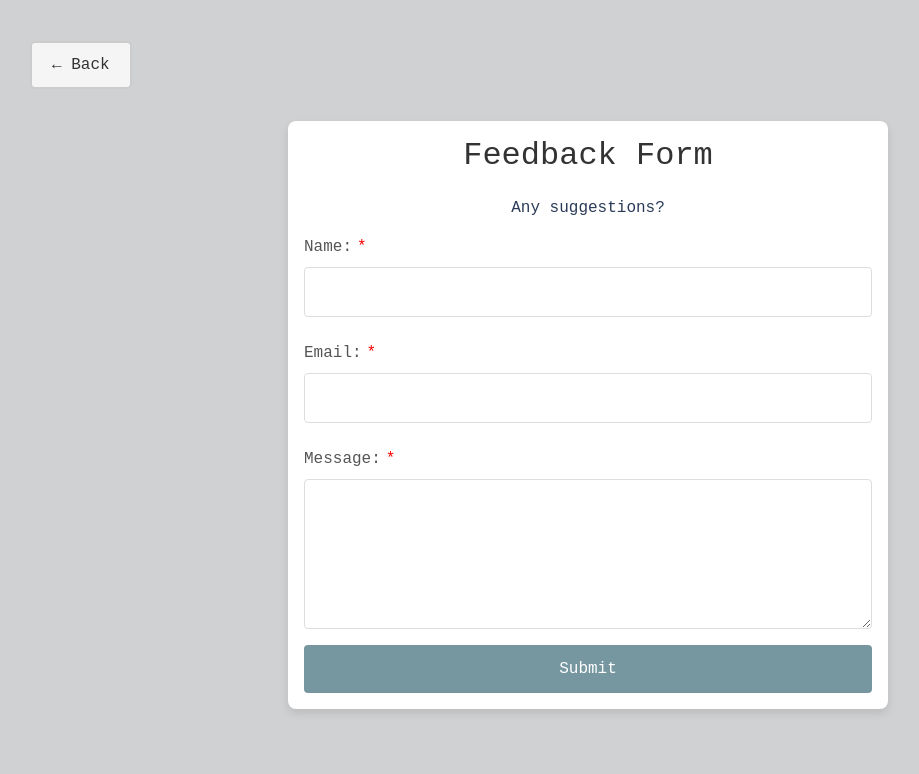
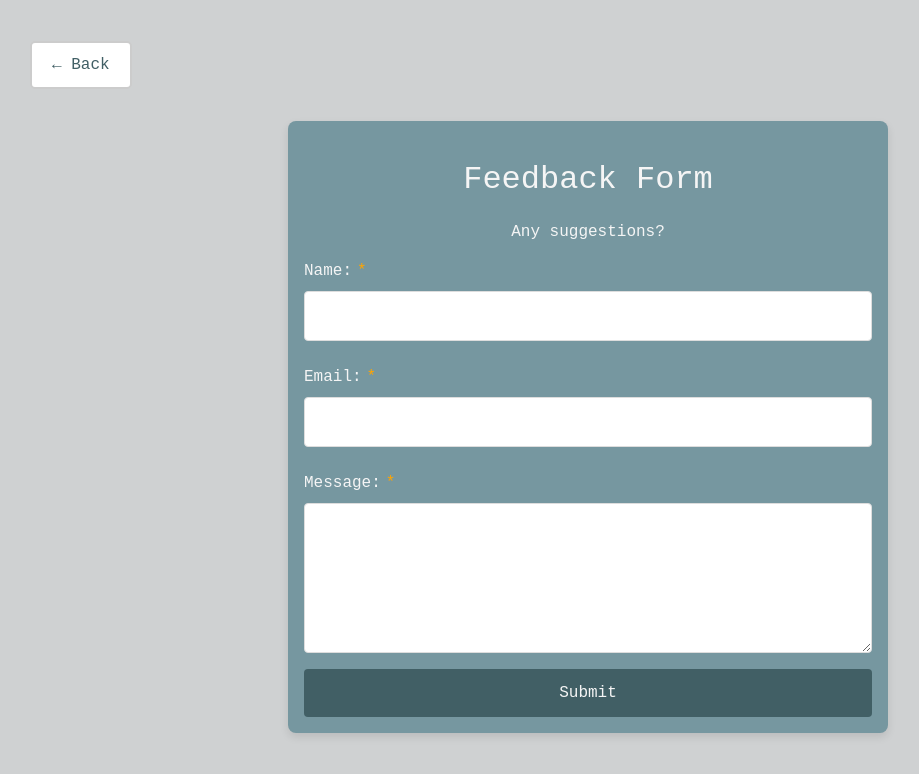
Before and after one commit to abrichards10/BrookesWorld, a React (Create React App) app: page /feedback in a window 1280 px wide. Shown: the top 774 px of the page, without its empty margins (52-971 px from the left). Built offline with nearby package versions, Linux system fonts and the light colour scheme.

Commit message:
added more feedback form formatting

```diff
--- a/src/components/App.css
+++ b/src/components/App.css
@@ -893,21 +893,29 @@ z-index: -1;
   visibility: visible;
 }
 
-
 .feedback-form-container {
   max-width: 600px;
   margin: 2rem auto;
   padding: 1rem;
-  background-color: #fff;
   border-radius: 8px;
   box-shadow: 0 4px 8px rgba(0, 0, 0, 0.1);
+}
+
+.dark-mode .feedback-form-container {
+  background-color: rgba(0, 0, 0, 0.431);
+  color: var(--dark-text);
+}
+
+.light-mode .feedback-form-container {
+  background-color: var(--light-accent);
+  color: var(--dark-text);
 }
 
 .feedback-form-title {
   text-align: center;
   margin-bottom: 1.5rem;
+  margin-top: 1.5rem;
   font-size: 2rem;
-  color: #333;
 }
 
 .feedback-form-sub {
@@ -925,13 +933,6 @@ z-index: -1;
   margin-right: 10px;
   margin: 0.5rem 0;
   font-size: 1rem;
-  color: #555;
-}
-
-.feedback-form-label::after {
-  content: "*";
-  color: red;
-  margin-left: 5px;
 }
 
 .feedback-form-label.required {
@@ -942,6 +943,14 @@ z-index: -1;
   content: "*";
   color: red;
   margin-left: 5px;
+}
+
+.light-mode .feedback-form-label.required::after {
+  color: orange;
+}
+
+.dark-mode .feedback-form-label.required::after {
+  color: rgba(255, 255, 255, 0.688);
 }
 
 .tooltipForm {
@@ -997,11 +1006,19 @@ z-index: -1;
   padding: 0.75rem;
   border: none;
   border-radius: 4px;
-  background-color: var(--light-accent);
-  color: #fff;
   font-size: 1rem;
   cursor: pointer;
   transition: background-color 0.3s ease;
+}
+
+.light-mode .feedback-form-button {
+  background-color: var(--dark-accent);
+  color: var(--dark-text);
+}
+
+.dark-mode .feedback-form-button {
+  background-color: var(--dark-accent);
+  color: var(--dark-text);
 }
 
 .feedback-form-button:hover {
@@ -1009,7 +1026,6 @@ z-index: -1;
 }
 
 .back-button {
-  background-color: #f5f5f5; /* Light background */
   color: #333; /* Dark text */
   border: 2px solid #ccc; /* Light border */
   border-radius: 5px;
@@ -1022,6 +1038,16 @@ z-index: -1;
   align-items: center;
 }
 
+.light-mode .back-button {
+  background-color:  var(--light-start-bg); /* Light background */
+  color: var(--dark-accent);
+}
+
+.dark-mode .back-button {
+  background-color:  var(--light-start-bg); /* Light background */
+  color: var(--dark-accent);
+}
+
 .back-button:hover {
   background-color: #ddd; /* Darker background on hover */
   border-color: #bbb; /* Darker border on hover */
```
